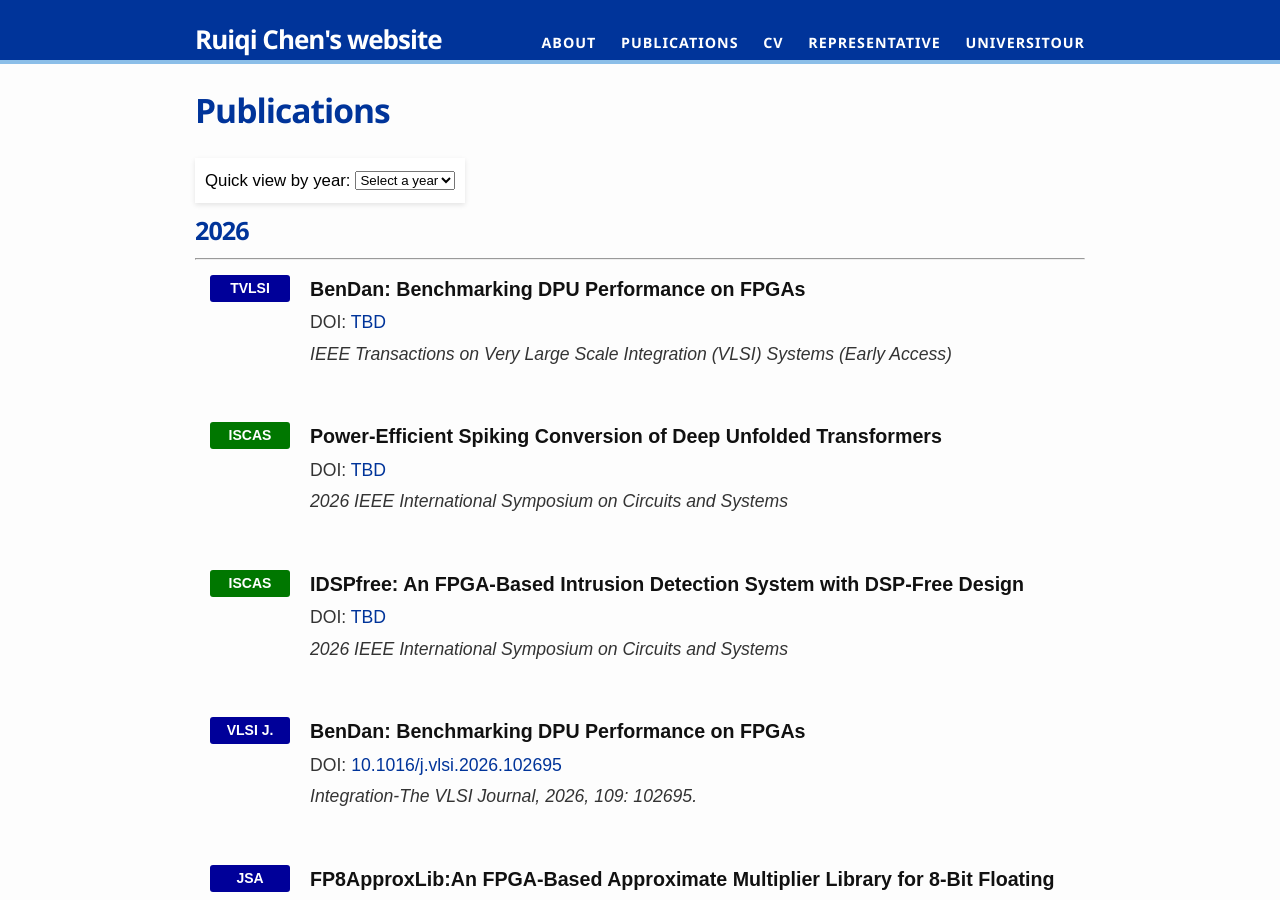
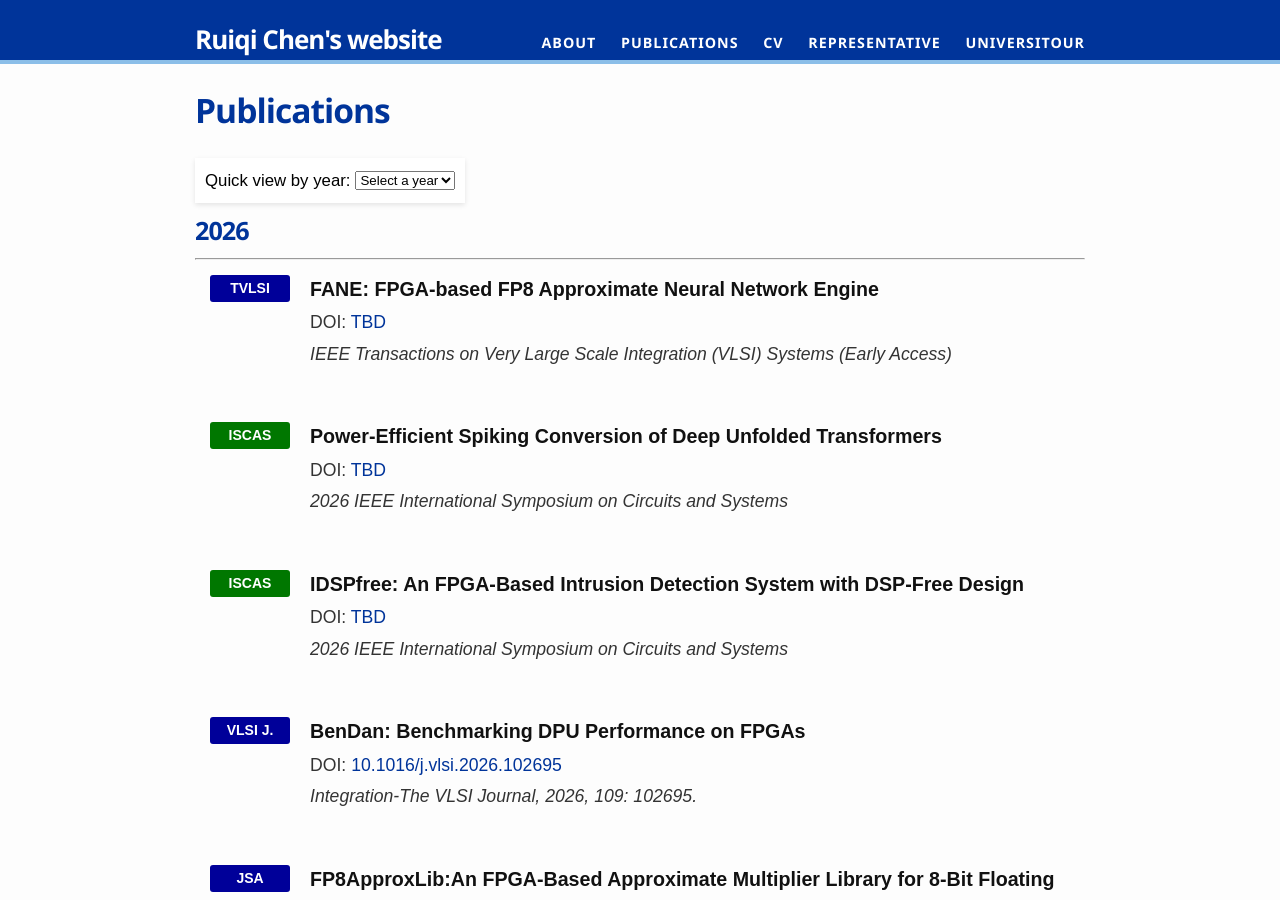
Before and after one commit to ruiqichen7/ruiqichen7.github.io, a Jekyll site: the page built from publications.md, in a window 1280 px wide and 900 px high. Built offline with Jekyll 4.4.1, drawn with Linux system fonts in a browser that asks for light colours.

Commit message:
Update publications.md

```diff
--- a/publications.md
+++ b/publications.md
@@ -39,7 +39,7 @@ permalink: /publications/
       ">TVLSI</span>
     </div>
     <div style="flex: 1; padding-left: 20px;">
-        <h3 style="margin: 0;font-style: normal;font-weight: 600;">BenDan: Benchmarking DPU Performance on FPGAs</h3>
+        <h3 style="margin: 0;font-style: normal;font-weight: 600;">FANE: FPGA-based FP8 Approximate Neural Network Engine</h3>
         <p style="margin: 5px 0;">DOI: <a href="https://ieeexplore.ieee.org/xpl/RecentIssue.jsp?punumber=92" >TBD</a></p>
         <p style="margin: 5px 0;"><i> IEEE Transactions on Very Large Scale Integration (VLSI) Systems (Early Access)</i></p>
     </div>
```
